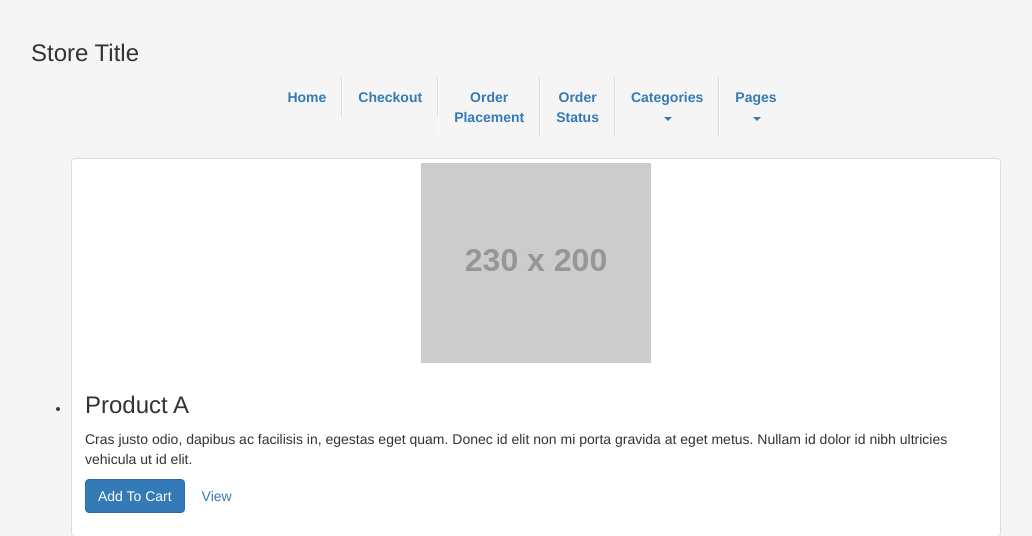
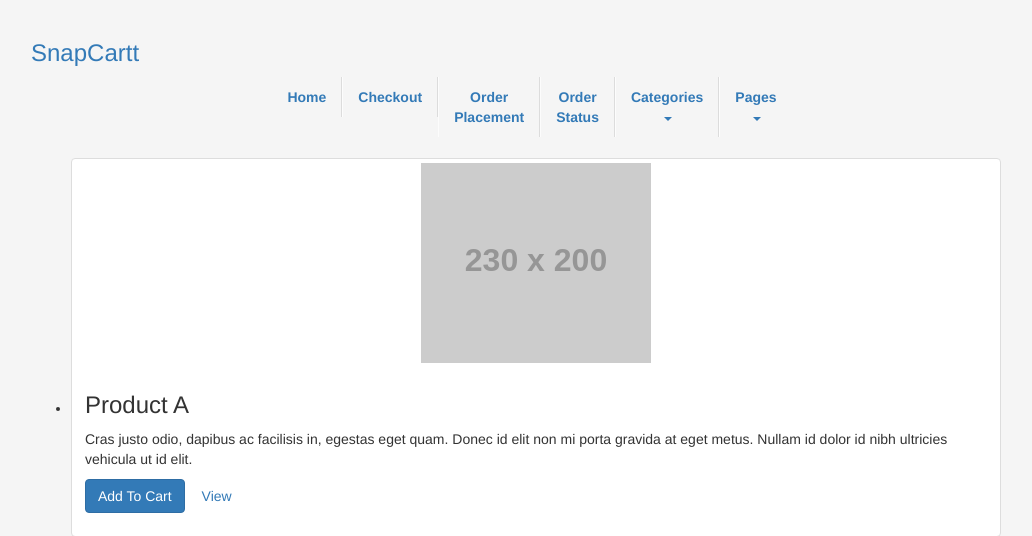
Before and after one commit to prathameshThakur/snapcartt, a Python web app: template templates/list.html in a window 1280 px wide. Shown: the top 536 px of the page, without its empty margins (124-1156 px from the left). Run offline with Jinja, Linux system fonts and the light colour scheme; the template is opened without the code that fills it, so the values that code supplies are empty; grey boxes labelled with a size stand in for pictures from a placeholder-image service; some libraries are stand-ins or nearby versions.

Commit message:
Update ProductList

```diff
--- a/templates/list.html
+++ b/templates/list.html
@@ -3,7 +3,7 @@
 <html lang="en">
   <head>
     <meta charset="utf-8">
-    <title>Bootstrap e-Commerce Theme</title>
+    <title>SnapCartt</title>
     <meta name="viewport" content="width=device-width, initial-scale=1.0">
     <meta name="description" content="">
     <meta name="author" content="">
@@ -26,19 +26,19 @@
     <div class="container">
 
       <div class="masthead">
-        <h3 class="muted">Store Title</h3>
+        <h3 class="muted"><a href="index.html">SnapCartt</a></h3>
         <div class="navbar">
           <div class="navbar-inner">
             <div class="container">
               <ul class="nav">
-                <li class="active"><a href="index.html">Home</a></li>
+                <li><a href="index.html">Home</a></li>
 
                 <li><a href="checkout.html">Checkout</a></li>
                 <li><a href="new.html">Order Placement</a></li>
                 <li><a href="status.html">Order Status</a></li>
 
                 <li class="dropdown">
-				  <a class="dropdown-toggle" data-toggle="dropdown" href="#">
+				  <a class="active" class="dropdown-toggle" data-toggle="dropdown" href="#">
 				    Categories
 				    <b class="caret"></b>
 				  </a>
@@ -47,7 +47,7 @@
 				    <li><a href="list.html">Clothes</a></li>
 				    <li><a href="list.html">Shoes</a></li>
 				    <li><a href="list.html">Watches</a></li>
-				    <li><a href="list.html">Jewlery</a></li>
+				    <li><a href="list.html">Accessories</a></li>
 				    <li class="divider"></li>
 				    <li class="nav-header">Women</li>
 				    <li><a href="list.html">Clothes</a></li>
@@ -301,7 +301,7 @@
       <hr>
 
       <div class="footer">
-        <p>&copy; Company 2014</p>
+        <p>&copy; SnapCartt 2021</p>
       </div>
 
     </div> <!-- /container -->
```
